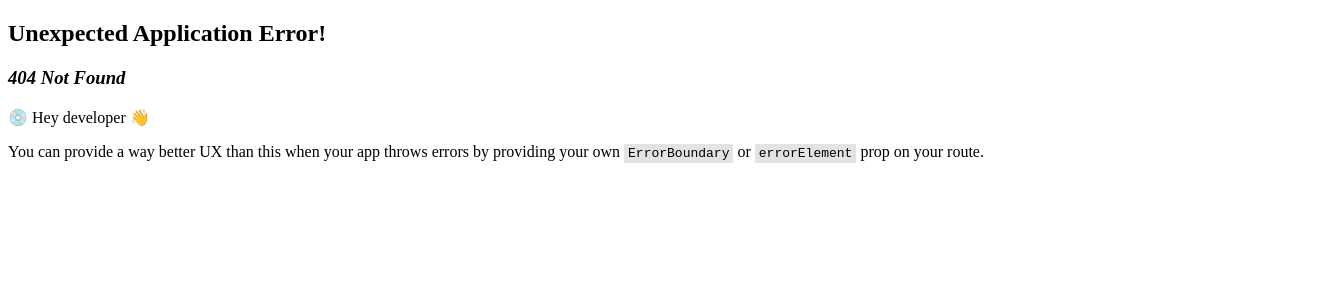
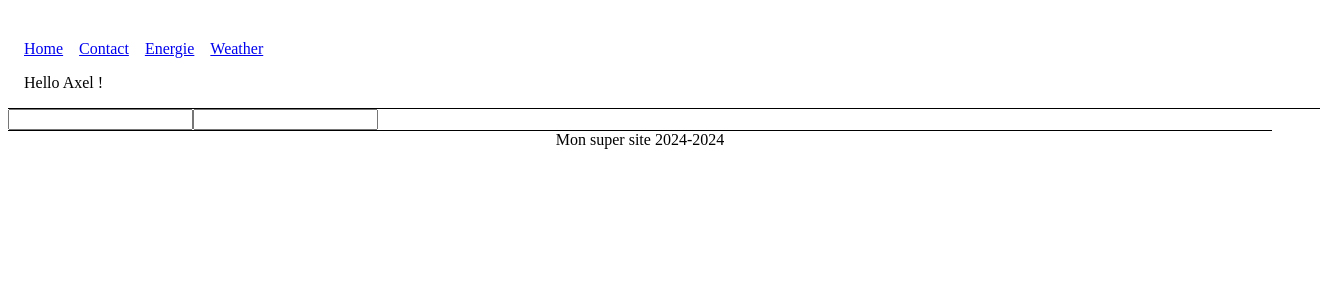
Before and after one commit to Elanis/tp1-react, a React (Vite) app: page /formulaire in a window 1280 px wide. Before the commit this address had no page. Shown: the top 300 px of the page, 1320 px wide, since content can reach past the window. Built offline with nearby package versions, Linux system fonts and the light colour scheme.

Commit message:
Formulaire

```diff
--- /dev/null
+++ b/src/components/Formulaire/index.jsx
@@ -0,0 +1,28 @@
+import { useState } from 'react';
+
+export default function Formulaire() {
+	const [user, setUser] = useState({
+		name: '',
+		firstName: '',
+	});
+
+	console.log(user);
+
+	function handleChange(e) {
+		setUser((currentUser) => ({
+			...currentUser,
+			[e.target.name]: e.target.value
+		}));
+	}
+
+	function submitForm() {
+		// Ici on fetch
+	}
+
+	return (
+		<div>
+			<input type="text" name="name" value={user.name} onChange={handleChange} />
+			<input type="text" name="firstName" value={user.firstName} onChange={handleChange} />
+		</div>
+	);
+}
--- a/src/components/Router/index.jsx
+++ b/src/components/Router/index.jsx
@@ -5,6 +5,7 @@ import {
 
 import Contact from '../Contact';
 import Energie from '../Energie';
+import Formulaire from '../Formulaire';
 import Footer from '../Footer';
 import Header from '../Header';
 import Home from '../Home';
@@ -30,6 +31,9 @@ const router = createBrowserRouter([
 			{
 				path: '/weather',
 				element: <Weather />,
+			}, {
+				path: '/formulaire',
+				element: <Formulaire />,
 			}
 		]
 	}
--- a/src/main.jsx
+++ b/src/main.jsx
@@ -5,9 +5,7 @@ import Router from './components/Router';
 import { CounterContextProvider } from './hooks/useCounter.jsx';
 
 ReactDOM.createRoot(document.getElementById('root')).render(
-	<React.StrictMode>
 		<CounterContextProvider>
 			<Router />
 		</CounterContextProvider>
-	</React.StrictMode>,
 );
```
